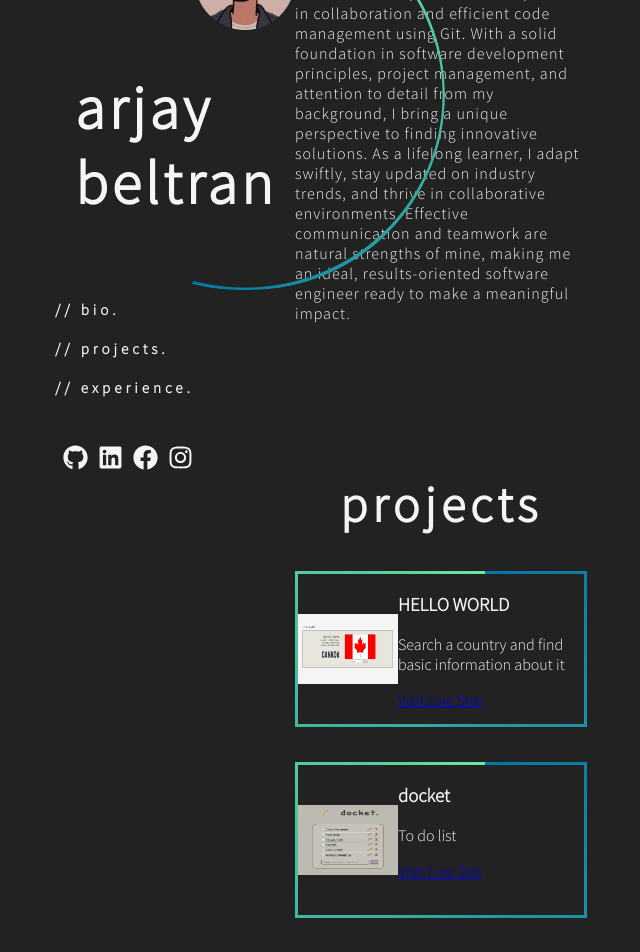
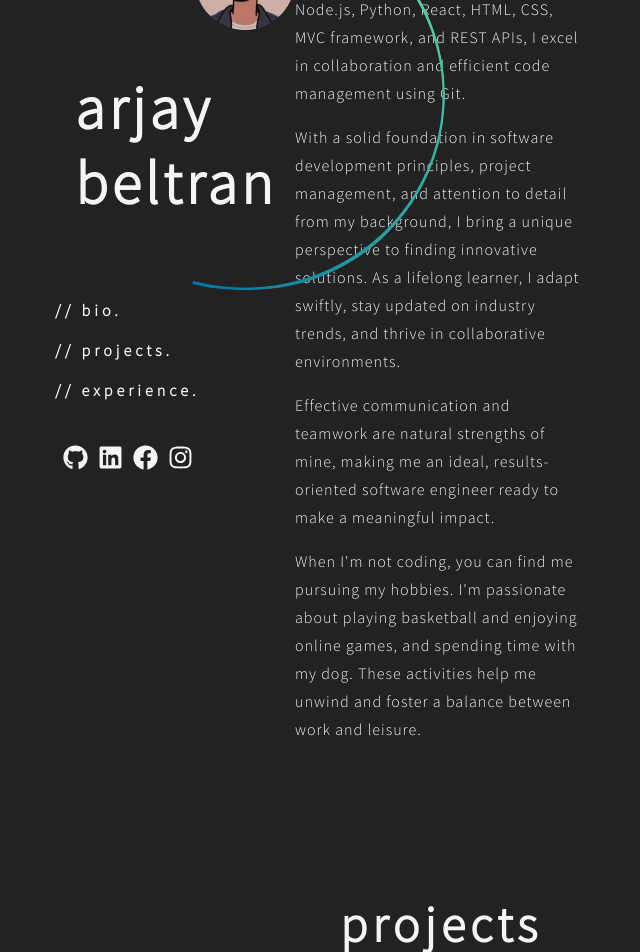
Before and after one commit to arjaybeltran/arjaybeltran, a Next.js app: page / in a window 1280 px wide. Shown: the part 260-1212 px from the top of the page, without its empty margins (365-1005 px from the left). Built offline with nearby package versions, Linux system fonts and the light colour scheme.

Commit message:
edits bio section

```diff
--- a/components/Bio.js
+++ b/components/Bio.js
@@ -3,32 +3,19 @@ import React from 'react';
 
 export default function Bio() {
 
-    const bio = `I transitioned from Home Renovation to Software Engineering driven by curiosity and problem-solving. Proficient in JavaScript, Express, Node.js, Python, React, HTML, CSS, MVC framework, and REST APIs, I excel in collaboration and efficient code management using Git. With a solid foundation in software development principles, project management, and attention to detail from my background, I bring a unique perspective to finding innovative solutions. As a lifelong learner, I adapt swiftly, stay updated on industry trends, and thrive in collaborative environments. Effective communication and teamwork are natural strengths of mine, making me an ideal, results-oriented software engineer ready to make a meaningful impact.`
+    const bio = 'I transitioned from Home Renovation to Software Engineering driven by curiosity and problem-solving. Proficient in JavaScript, Express, Node.js, Python, React, HTML, CSS, MVC framework, and REST APIs, I excel in collaboration and efficient code management using Git.'
 
-    const biop2 = `I embarked on an exciting career transition from the world of home renovation
-    to the dynamic field of software engineering, driven by my insatiable curiosity and desire to solve complex problems.
-    During my journey, I have immersed myself in various programming languages and frameworks, including JavaScript, Express, Node.js, Python, React, HTML, CSS, MVC framework, and REST APIs.
-    I have experienced with version control systems such as Git, allowing me to collaborate effectively with teammates and manage code repositories efficiently.
-    `
+    const biop2 = 'With a solid foundation in software development principles, project management, and attention to detail from my background, I bring a unique perspective to finding innovative solutions. As a lifelong learner, I adapt swiftly, stay updated on industry trends, and thrive in collaborative environments.'
 
-    const biop3 = `Through hands-on projects, coursework, and internships,
-    I have developed a solid foundation in software development principles and practices, as well as a keen eye for detail and efficiency.
-    My experience in home renovation has honed my skills in meticulous planning, project management, and attention to detail. These skills, coupled with my newfound passion for software engineering,
-    enable me to approach problems with a unique perspective and find innovative solutions that deliver exceptional results. As a lifelong learner, I thrive in fast-paced, collaborative environments that encourage growth and innovation. I have a natural ability to adapt quickly, enabling me to learn new technologies and concepts swiftly.
-    I am driven by a constant desire to expand my skill set and stay up-to-date with the latest industry trends and best practices.
-    `
+    const biop3 = 'Effective communication and teamwork are natural strengths of mine, making me an ideal, results-oriented software engineer ready to make a meaningful impact.'
 
-    const biop4 = `Beyond my technical expertise, I am an effective communicator and a natural team player.
-    I enjoy working alongside diverse teams, leveraging our collective strengths to tackle challenges and drive projects to successful completion.
-    I believe that open and transparent communication is key to building strong professional relationships and fostering a positive work environment. If you are seeking a dedicated, adaptable, and results-oriented software engineer,
-    I invite you to connect with me. Let's explore opportunities to collaborate, innovate, and make a meaningful impact together.
-    `
+    const biop4 = `When I'm not coding, you can find me pursuing my hobbies. I'm passionate about playing basketball and enjoying online games, and spending time with my dog. These activities help me unwind and foster a balance between work and leisure.`
   return (
     <div>
       <p className='bio-text'>{bio}</p>
-      {/* <p>{biop2}</p>
-      <p>{biop3}</p>
-      <p>{biop4}</p> */}
+      <p className='bio-text'>{biop2}</p>
+      <p className='bio-text'>{biop3}</p>
+      <p className='bio-text'>{biop4}</p>
     </div>
   );
 }
--- a/components/Projects.js
+++ b/components/Projects.js
@@ -52,6 +52,7 @@ export default function Projects() {
             <div
               key={index}
               className="project-card" data-aos="fade-up"
+              data-aos-anchor-placement="center-center"
 
             >
 
--- a/public/styles.css
+++ b/public/styles.css
@@ -23,8 +23,8 @@ body {
     margin-left: 300px;
     z-index: 100;
     position: fixed;
-    top: 100px; /* Adjust the top position as needed */
-    left: 100px; /* Adjust the left position as needed */
+    top: 100px;
+    left: 100px;
     margin-top: 50px;
   }
 
@@ -51,6 +51,7 @@ nav ul li:hover {
 #bio {
     margin: 100px 20px 50px 20px;
     width: auto;
+    line-height: 1.75;
 }
 
 .bio-text{
@@ -75,7 +76,7 @@ h1 {
 .navbar ul li {
     letter-spacing: 4px;
     padding: 10px;
-    font-size: 15px;
+    font-size: 16px;
     font-weight: 1000;
 }
 
@@ -132,7 +133,7 @@ h1 {
 }
 
 .project-card {
-    margin: 35px 20px 20px 20px;
+    margin: 10px 20px 20px 20px;
     height: 150px;
     width: auto;
     display:grid;
@@ -145,7 +146,7 @@ h1 {
 
 
   .project-card {
-    --border: 3px;
+    --border: 2px;
     --color1: #6be89b;
     --color2: #0076a5;
     --from: 30deg;
```
